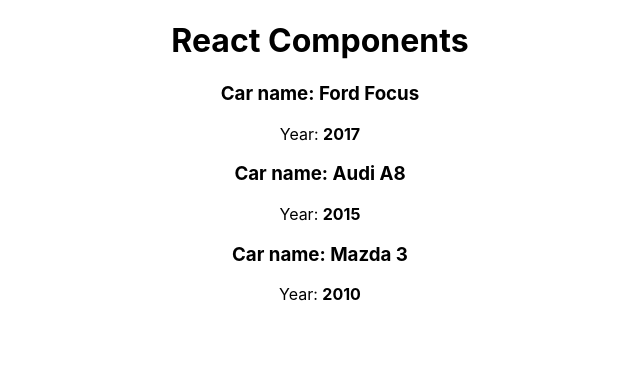
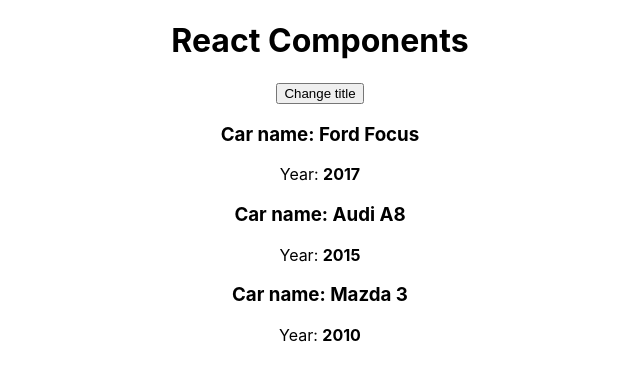
Before and after one commit to NoLifeRTTS/react-course, a React (Create React App) app: page / in a window 1280 px wide. Shown: the top 380 px of the page, without its empty margins (320-960 px from the left). Built offline with nearby package versions, Linux system fonts and the light colour scheme.

Commit message:
init useState

```diff
--- a/src/App.js
+++ b/src/App.js
@@ -12,7 +12,21 @@
         ],
         pageTitle: 'React Components'
     }
+
+    changeTitleHandler = () => {
+
+        const oldTitle = this.state.pageTitle;
+
+        const newTitle = oldTitle + ' (changed)';
+
+        this.setState({
+            pageTitle: newTitle
+        })
+
+    }
+
     render() {
+
         const divStyle = {
             textAlign: 'center'
         }
@@ -23,6 +37,8 @@
             <div style={divStyle}>
                 <h1>{this.state.pageTitle}</h1>
 
+                <button onClick={this.changeTitleHandler}>Change title</button>
+
                 <Car name={cars[0].name} year={cars[0].year} />
                 <Car name={cars[1].name} year={cars[1].year} />
                 <Car name={cars[2].name} year={cars[2].year} />
```
